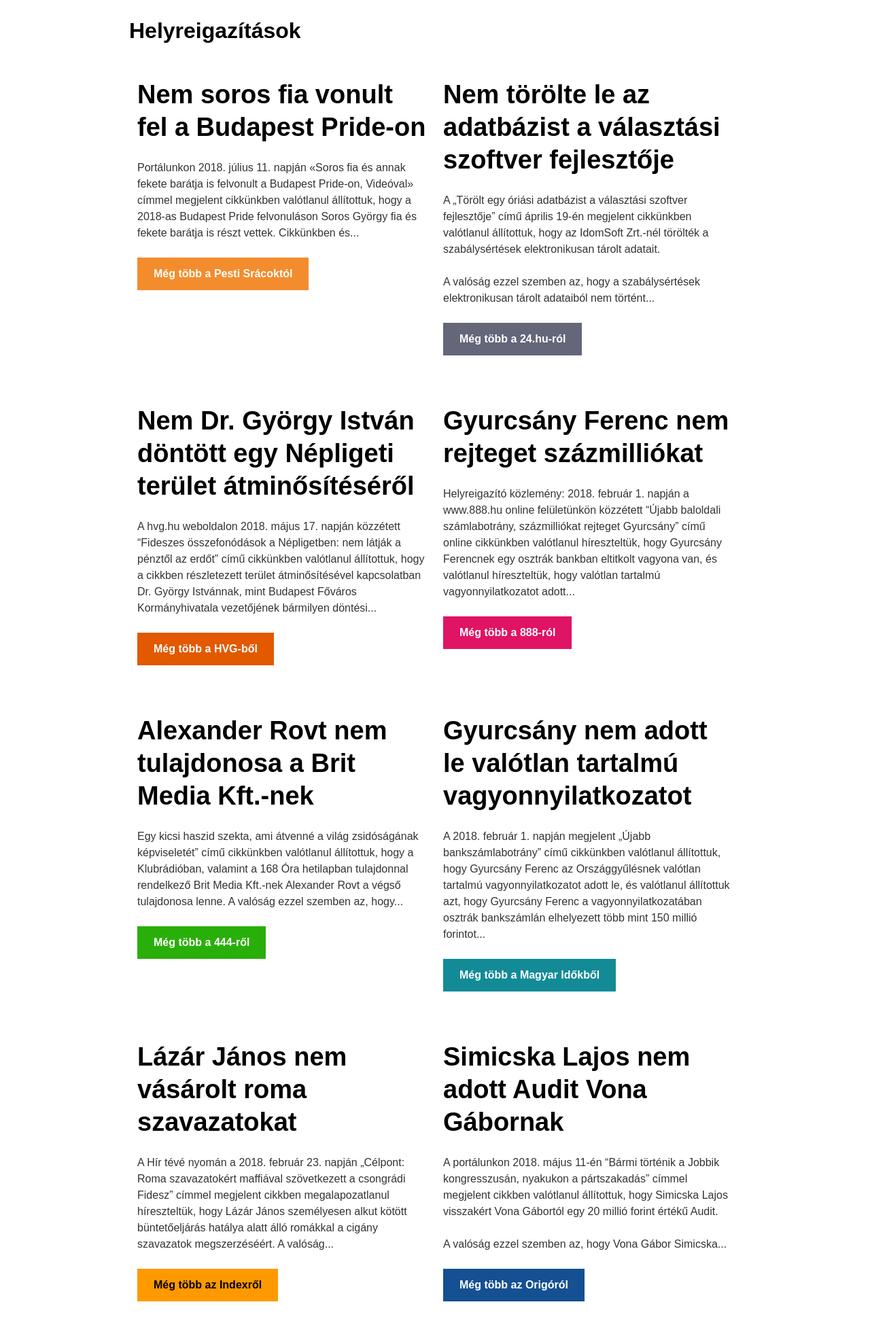
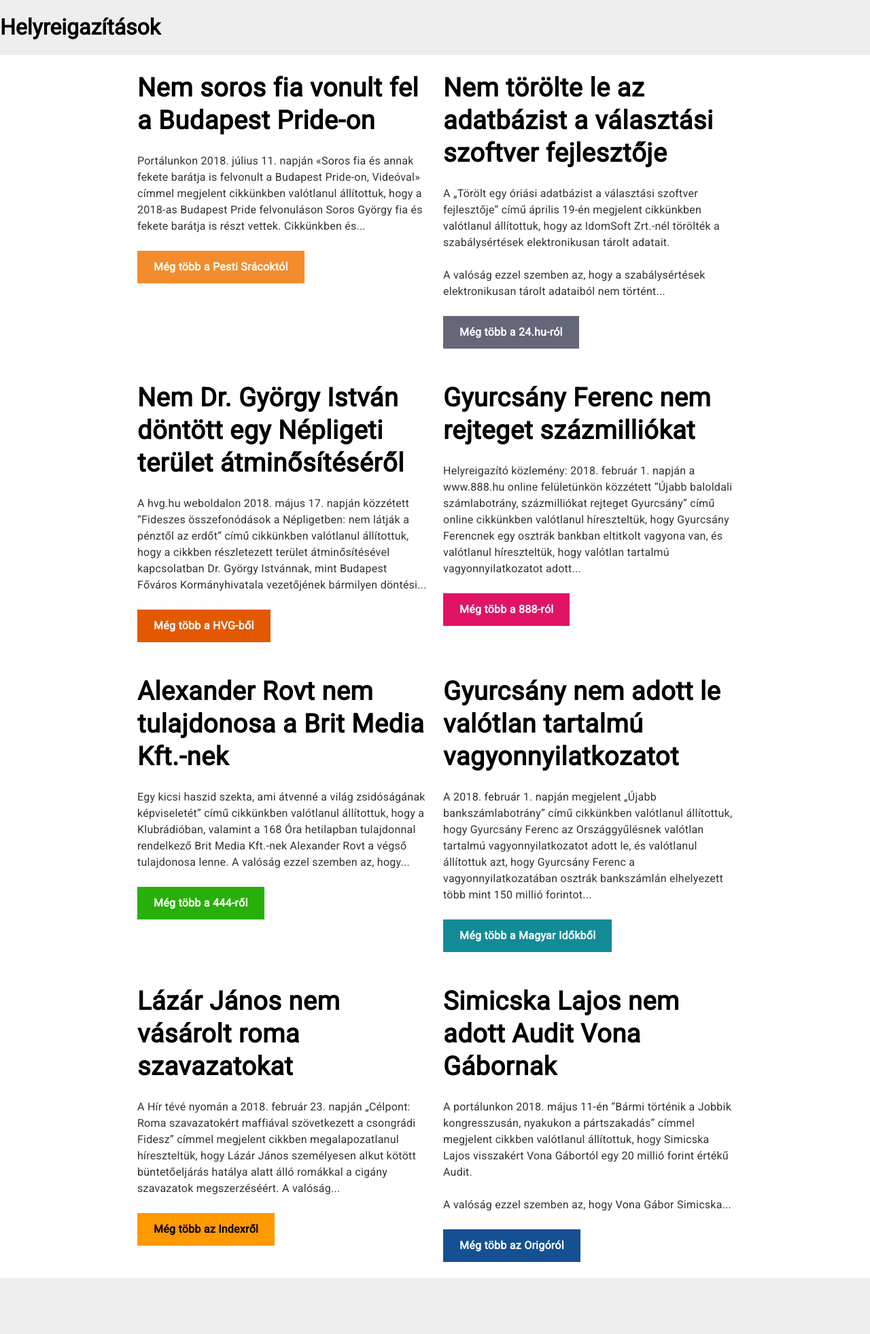
Before and after one commit to andormade/helyreigazitasok, a Jekyll site: the page built from index.html, in a window 1280 px wide. Shown: the whole page at 68% size. Built offline with Jekyll 4.4.1, drawn with Linux system fonts in a browser that asks for light colours; the list of posts is cut into pages by our own code; after the commit the page ends 1929 px from its top, so only the background shows below that.

Commit message:
design updates

```diff
--- a/_includes/correctionList.liquid
+++ b/_includes/correctionList.liquid
@@ -4,8 +4,9 @@
 		<div class="correction">
 			<a href="{{ correction.url }}"><h2>{{correction.title}}</h2></a>
 			{{ correction.content | truncatewords: 39 }}
-    		<p><a href="/{{ slug }}/"class={{ slug }}>Még több {{correction.originFrom}}</a><p>
+    		<p><a href="/{{ slug }}/"class={{ slug }}>Még több {{correction.originFrom}}</a></p>
 		</div>
 	</div>
 	{% cycle '', '<div class="clear"></div>' %}
 {% endfor %}
+<div class="clear"></div>
--- a/_layouts/default.html
+++ b/_layouts/default.html
@@ -1,5 +1,6 @@
 <!DOCTYPE html>
 <html>
+
 <head>
 	<meta charset="utf-8" />
 	<meta name="viewport" content="width=device-width, initial-scale=1, maximum-scale=1, minimum-scale=1, user-scalable=no">
@@ -7,19 +8,28 @@
 
 	<title>{% if page.title %}{{ page.title }} - {% endif %}{{ site.title }}</title>
 
-		<link href="{{ "/css/main.css" | prepend: baseurl | append: cache_buster }}" media="screen" rel="stylesheet" type="text/css">
-		<link href="https://fonts.googleapis.com/css?family=Roboto+Slab:300|Roboto:900&subset=latin-ext" rel="stylesheet">
-		<link href="https://fonts.googleapis.com/css?family=Roboto+Mono" rel="stylesheet">
+	<link href="{{ " /css/main.css " | prepend: baseurl | append: cache_buster }}" media="screen" rel="stylesheet" type="text/css">
+	<link href="https://fonts.googleapis.com/css?family=Open+Sans|Roboto" rel="stylesheet">
 
 	<link rel="alternate" type="application/atom+xml" title="{{ site.title }}" href="/atom.xml" />
 
 	<link rel="canonical" href="{{ site.url }}{{ page.url }}" />
 </head>
+
 <body>
+	<div class="header">
+		<h1>Helyreigazítások</h1>
+	</div>
 	<div class="wrapper">
-			<h1>Helyreigazítások</h1>
-
+		<div class="body">
 			{{ content }}
 		</div>
+	</div>
+	<div class="footer">
+		<div class="links">
+			<p></p>
+		</div>
+	</div>
 </body>
+
 </html>
--- a/_sass/_layout.scss
+++ b/_sass/_layout.scss
@@ -1,13 +1,26 @@
 body {
-    font-family: sans-serif;
+    font-family: Roboto, sans-serif;
     margin: 0;
     padding: 0;
-    line-height: 1.5;
+    background: #eeeeee;
 }
 
 .wrapper {
+    background: #ffffff;
+}
+
+.body {
     max-width: 900px;
     margin: 0 auto;
+   // padding: 12px;
+    width: 100%;
+}
+
+.footer {
+    margin: 0 auto;
+    padding: 12px;
+    max-width: 900px;
+    width: 100%;
 }
 
 h2 {
@@ -21,6 +34,16 @@ h2 {
     //ont-family: serif;
     color: #000000;
     background: #ffffff;
+    letter-spacing: 0.5px;
+}
+
+h3 {
+    font-size: 24px;
+    line-height: 24px;
+    padding: 12px 0;
+    margin: 0;
+    color: #333333;
+    letter-spacing: 0.25px;
 }
 
 .clear {
@@ -37,6 +60,7 @@ p {
     padding: 12px 0;
     margin: 0;
     color: #333333;
+    letter-spacing: 0.25px;
 }
 
 .column {
--- a/_sass/_logos.scss
+++ b/_sass/_logos.scss
@@ -1,3 +1,11 @@
+@mixin bgColorWithHover($color) {
+    background: $color;
+
+    &:hover {
+        background: lighten($color, 10%);
+    }
+}
+
 .logo {
     display: inline-block;
     font-weight: bold;
@@ -7,48 +15,56 @@
 
 .index-hu {
     @extend .logo;
-    background: #ff9900;
+    @include bgColorWithHover(#ff9900);
+
     color: black;
 }
 
 .magyar-idok {
     @extend .logo;
-    background: #128b97;
+    @include bgColorWithHover(#128b97);
+
     color: white;
 }
 
 .hvg {
     @extend .logo;
-    background: #e25900;
+    @include bgColorWithHover(#e25900);
+
     color: white;
 }
 
 .origo {
     @extend .logo;
-    background: #155092;
+    @include bgColorWithHover(#155092);
+
     color: white;
 }
 
 .huszonnegy {
     @extend .logo;
-    background: #64667a;
+    @include bgColorWithHover(#64667a);
+
     color: #ffffff;
 }
 
 .nyolcnyolcnyolc {
     @extend .logo;
-    background: #e01365;
+    @include bgColorWithHover(#e01365);
+
     color: #ffffff;
 }
 
 .negynegynegy {
     @extend .logo;
-    background: #29af0a;
+    @include bgColorWithHover(#29af0a);
+
     color: #ffffff;
 }
 
 .pesti-sracok {
     @extend .logo;
-    background:#F38C2D;
+    @include bgColorWithHover(#F38C2D);
+
     color: #ffffff;
 }
```
Also changed, not shown: _layouts/correction.html (+7 -5 lines). Lines whose indentation alone changed are shown as unchanged.
